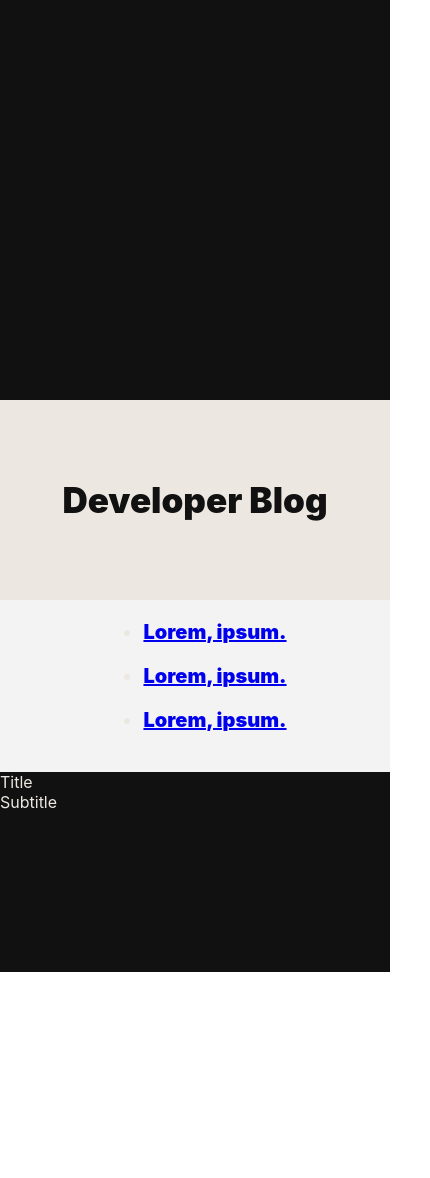
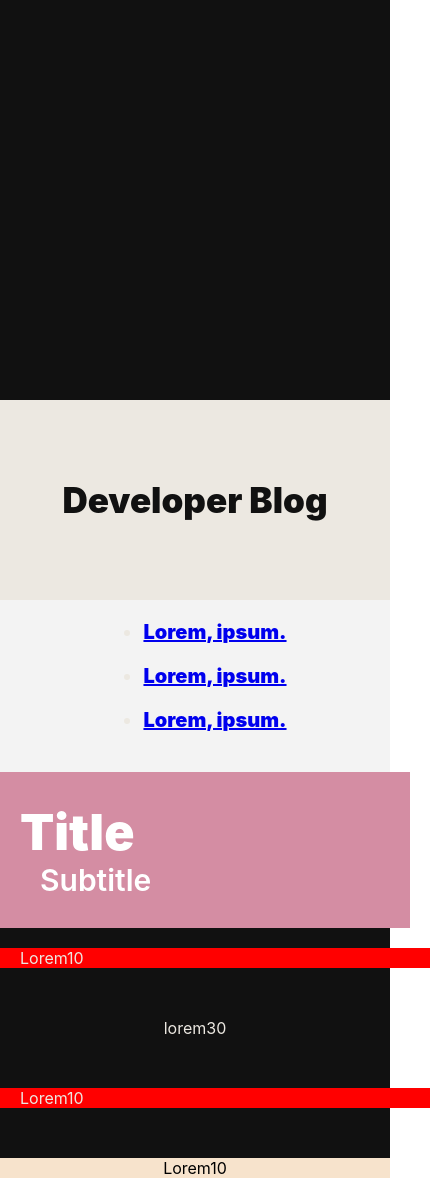
Before and after one commit to shalant/react-blog-object-is-a, a React (Create React App) app: page / in a window 390 px wide. Shown: the whole page, 430 px wide, since content can reach past the window. Before the commit the page ends 972 px from the top, so only its background shows below. Built offline with nearby package versions, Linux system fonts and the light colour scheme.

Commit message:
2242, bug with styling section 2

```diff
--- a/src/components/Post.js
+++ b/src/components/Post.js
@@ -15,19 +15,23 @@ function Post() {
             </div>
 
             <div className='section section2'>
-
+                Lorem10
+                {/* WriteUp */}
             </div>
 
             <div className='section section3'>
-
+                lorem30
+                {/* Gallery */}
             </div>
 
             <div className='section section4'>
-
+                Lorem10
+                {/* WriteUp */}
             </div>
 
             <div className='section section5'>
-
+                Lorem10
+                {/* PrimaryAsset */}
             </div>
 
         </div>
--- a/src/styles/blog_page_styles.css
+++ b/src/styles/blog_page_styles.css
@@ -36,12 +36,12 @@
 .left_side {
     width: 1400px;
     height: fit-content;
-    height: 200px;
 }
 
 .right_side {
     padding: 30px;
     flex-grow: 1;
+
     background-color: #f3f3f3;
 }
 
--- a/src/styles/post_styles.css
+++ b/src/styles/post_styles.css
@@ -0,0 +1,124 @@
+.blog_post {
+    width: 100%;
+    height: fit-content;
+}
+
+.section {
+    width: 100%;
+    height: fit-content;
+    position: relative;
+
+    overflow: hidden;
+}
+
+.section1 {
+    margin: 0 0 20px 0;
+    padding: 30px 0 30px 20px;
+    background-color: #D48DA3;
+}
+
+.section2, .section4 {
+    margin: 0 0 50px 0;
+    padding: 0 50px;
+    background-color: red;
+}
+
+.section3 {
+    margin: 50px 0;
+    display: flex;
+    justify-content: center;
+    align-items: center;
+}
+
+.section5 {
+    display: flex;
+    justify-content: center;
+    color: black;
+    background-color: #f7e3cc;
+}
+
+.post_title {
+    width: 90%;
+
+    font-size: 60px;
+    font-weight: 900;
+
+    color: white;
+}
+
+.post_subtitle {
+    margin: 0 0 0 20px;
+    width: 100%;
+
+    font-size: 40px;
+    font-weight: 600;
+
+    color: white;
+}
+
+/* ***RESPONSIVE CODE*** */
+@media only screen and (max-width: 3840px) {
+    .post_title {
+        font-size: 130px;
+    }
+
+    .post_subtitle {
+        font-size: 80px;
+    }
+}
+
+@media only screen and (max-width: 1920px) {
+    .post_title {
+        font-size: 60px;
+    }
+
+    .post_subtitle {
+        font-size: 40px;
+    }
+}
+
+@media only screen and (max-width: 1440px) {
+    .post_title {
+        font-size: 60px;
+    }
+
+    .post_subtitle {
+        font-size: 40px;
+    }
+}
+
+@media only screen and (max-width: 1024px) {
+    .post_title {
+        font-size: 70px;
+    }
+
+    .post_subtitle {
+        font-size: 40px;
+    }
+}
+
+@media only screen and (max-width: 768px) {
+
+    .section2,
+    .section4 {
+        padding: 0 20px;
+    }
+
+    .post_title {
+        font-size: 60px;
+    }
+
+    .post_subtitle {
+        font-size: 40px;
+    }
+}
+
+@media only screen and (max-width: 630px) {
+    .post_title {
+        font-size: 50px;
+    }
+
+    .post_subtitle {
+        font-size: 30px;
+    }
+}
```
Also changed, not shown: src/components/Gallery.js (added), src/components/PrimaryAsset.js (added), src/components/Separator.js (added), src/components/WriteUp.js (added), src/styles/gallery_styles.css (added), src/styles/primary_asset_styles.css (added), src/styles/separator_styles.css (added), src/styles/write_up_styles.css (added).
